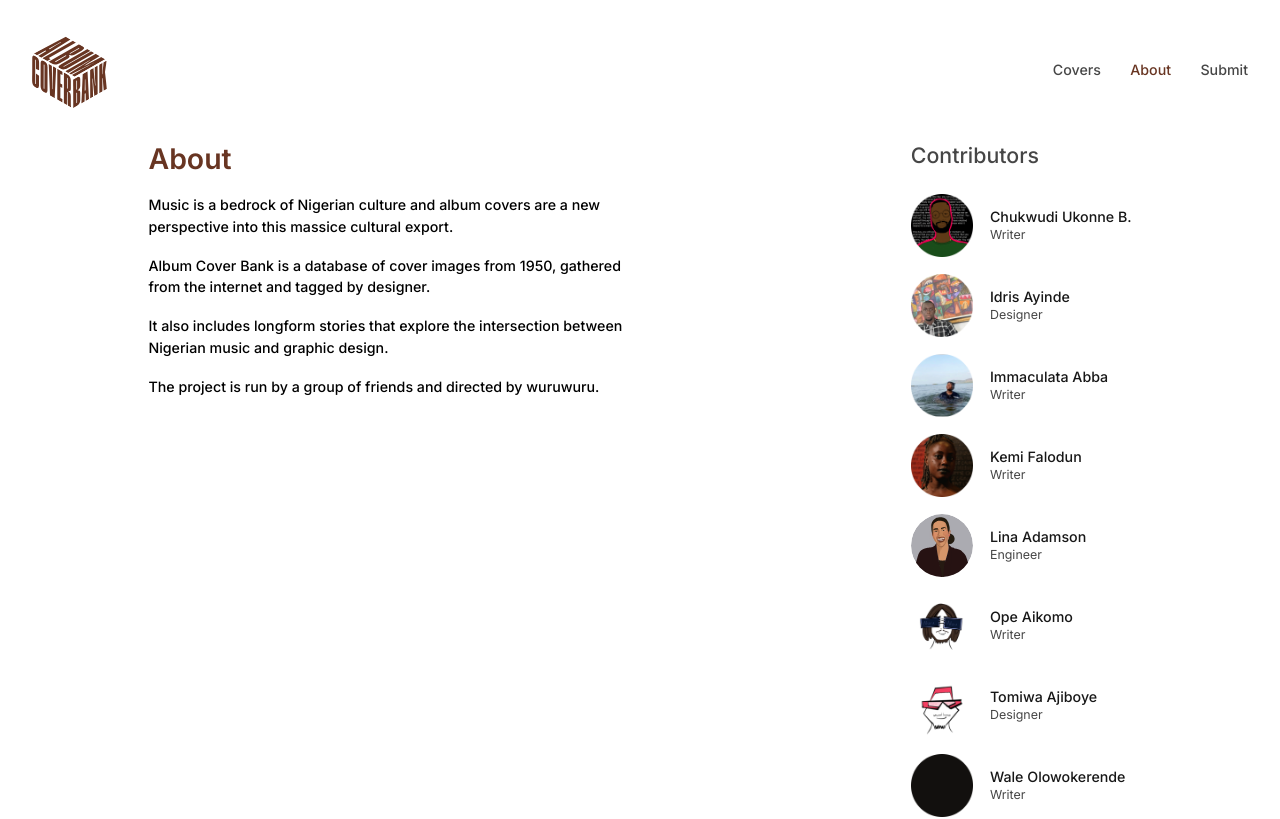
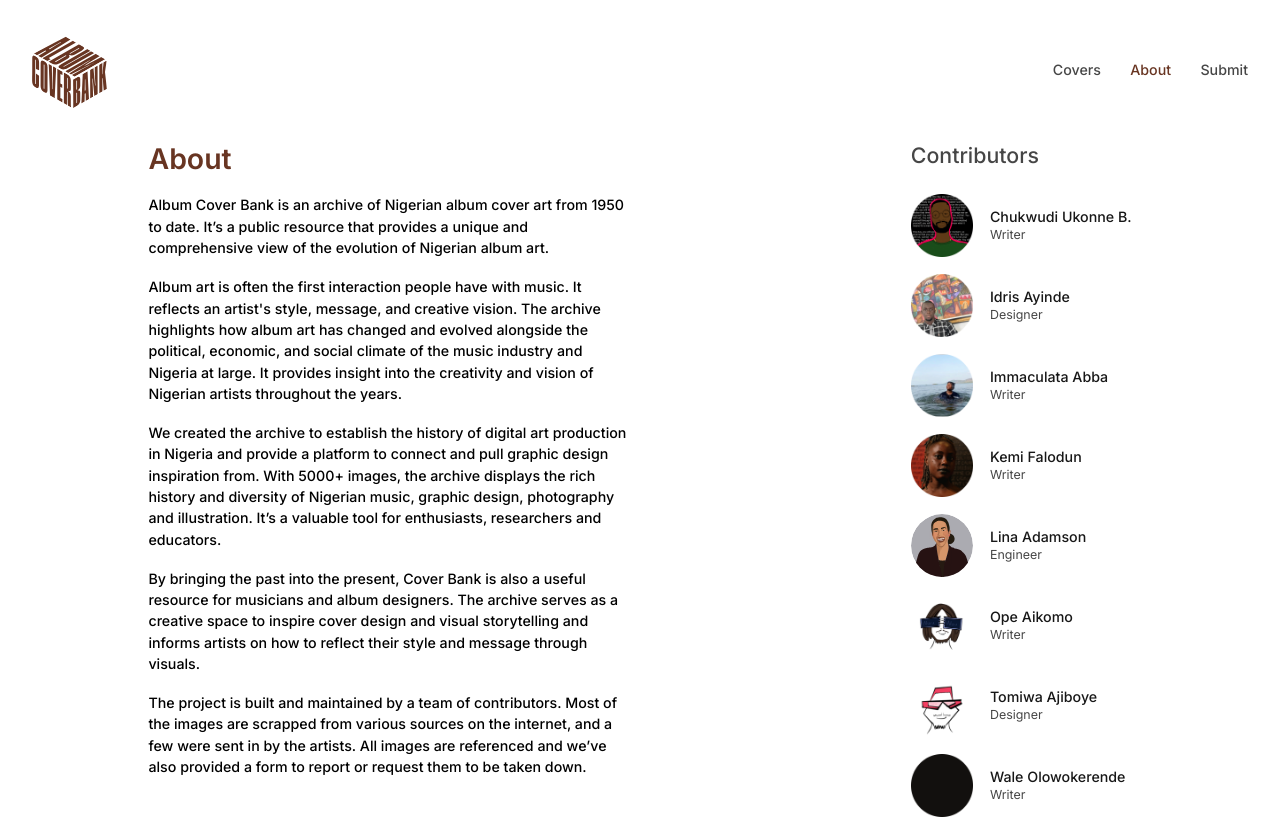
Before and after one commit to wuruwuru/albumcoverbank.com, a React (Create React App) app: page /about in a window 1280 px wide. Shown: the top 819 px of the page. Built offline with nearby package versions, Linux system fonts and the light colour scheme; no server answers.

Commit message:
feat:update about page

```diff
--- a/src/pages/about/About.js
+++ b/src/pages/about/About.js
@@ -10,22 +10,28 @@ export default function about() {
         <h2> About</h2>
 
         <p>
-          Music is a bedrock of Nigerian culture and album covers are a new
-          perspective into this massice cultural export.
+
+Album Cover Bank is an archive of Nigerian album cover art from 1950 to date. It’s a public resource that provides a unique and comprehensive view of the evolution of Nigerian album art.
         </p>
 
         <p>
-          Album Cover Bank is a database of cover images from 1950, gathered
-          from the internet and tagged by designer.
+
+Album art is often the first interaction people have with music. It reflects an artist's style, message, and creative vision. The archive highlights how album art has changed and evolved alongside the political, economic, and social climate of the music industry and Nigeria at large. It provides insight into the creativity and vision of Nigerian artists throughout the years.
         </p>
 
         <p>
-          It also includes longform stories that explore the intersection
-          between Nigerian music and graphic design.
+
+We created the archive to establish the history of digital art production in Nigeria and provide a platform to connect and pull graphic design inspiration from. With 5000+ images, the archive displays the rich history and diversity of Nigerian music, graphic design, photography and illustration. It’s a valuable tool for enthusiasts, researchers and educators.
         </p>
 
         <p>
-          The project is run by a group of friends and directed by wuruwuru.
+
+By bringing the past into the present, Cover Bank is also a useful resource for musicians and album designers. The archive serves as a creative space to inspire cover design and visual storytelling and informs artists on how to reflect their style and message through visuals.
+        </p>
+
+        <p>
+
+The project is built and maintained by a team of contributors. Most of the images are scrapped from various sources on the internet, and a few were sent in by the artists. All images are referenced and we’ve also provided a form to report or request them to be taken down.
         </p>
       </div>
 
```
